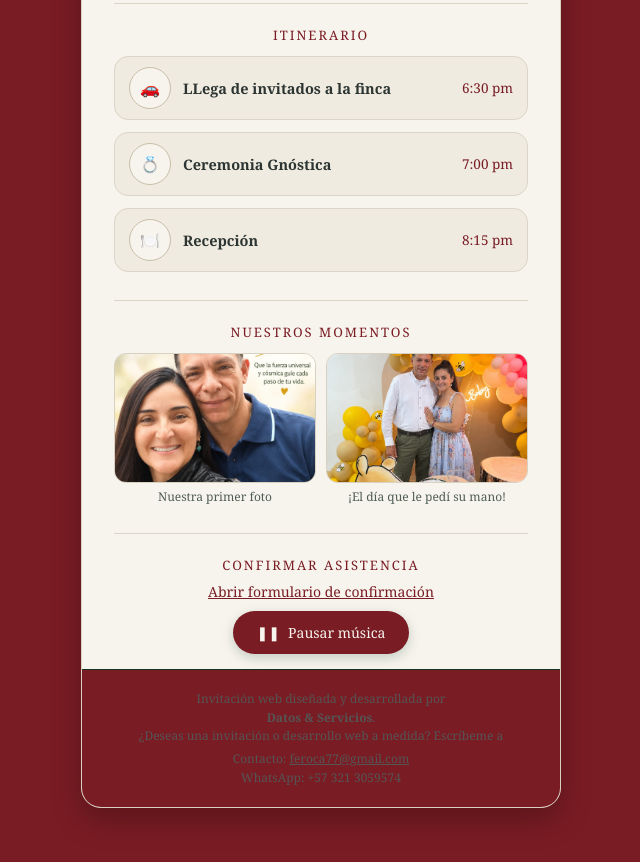
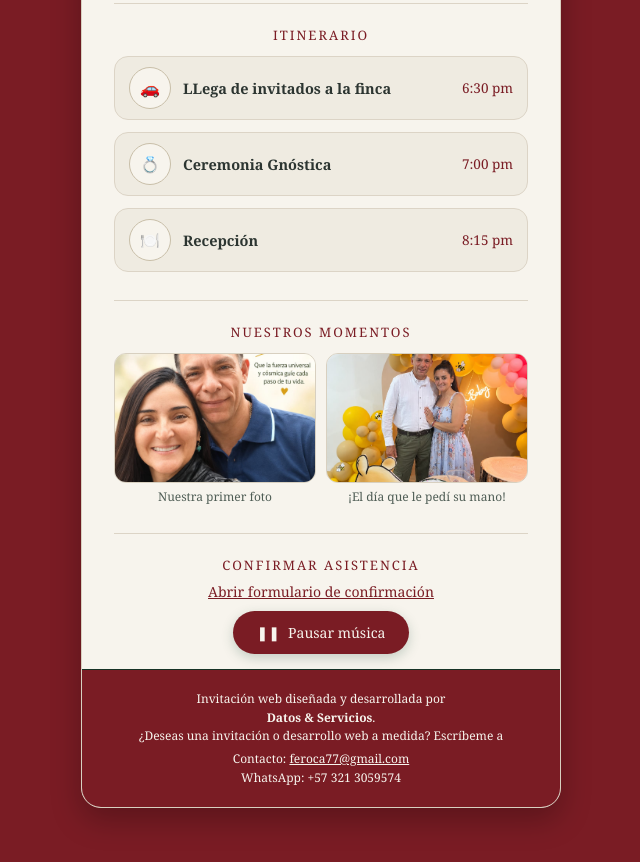
Before and after one commit to LuisDataS/Mi-Boda-G, a plain HTML site: page index.html in a window 1280 px wide. Shown: the part 1774-2636 px from the top of the page, without its empty margins (319-959 px from the left). Drawn offline with Linux system fonts and the light colour scheme.

Commit message:
Change footer text color to light color

```diff
--- a/index.html
+++ b/index.html
@@ -369,14 +369,14 @@
     /* Pie de página en verde más oscuro */
     .pie-creador {
       background-color: #7a1c24;
-      color: #555;
+      color: #f7f4ed;
       padding: 20px 22px;
       font-size: 12px;
       line-height: 1.55;
       border-top: 1px solid #163225;
     }
     .pie-creador a {
-      color: #555;
+      color: #f7f4ed;
       text-decoration: underline;
     }
 
```
